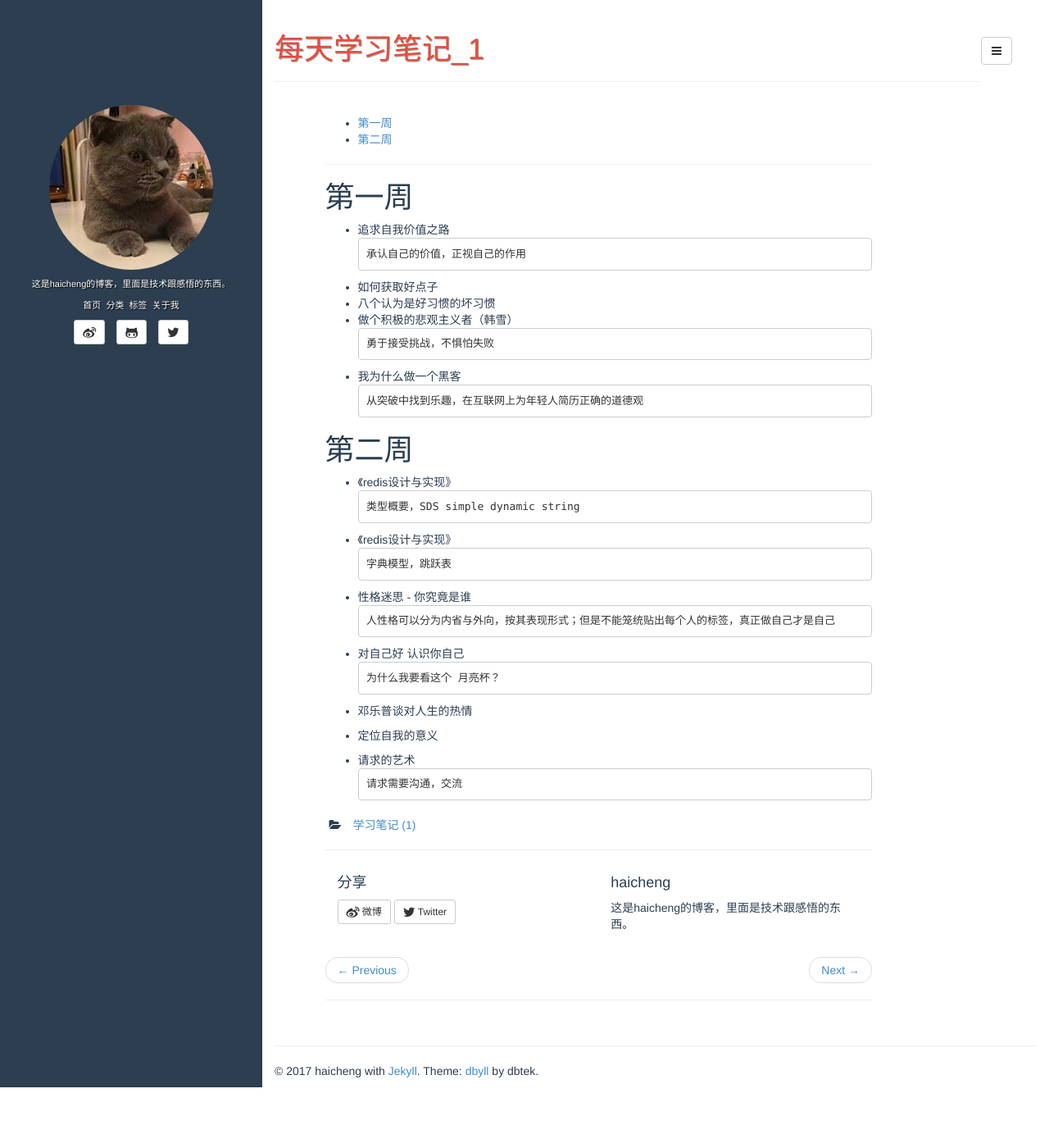
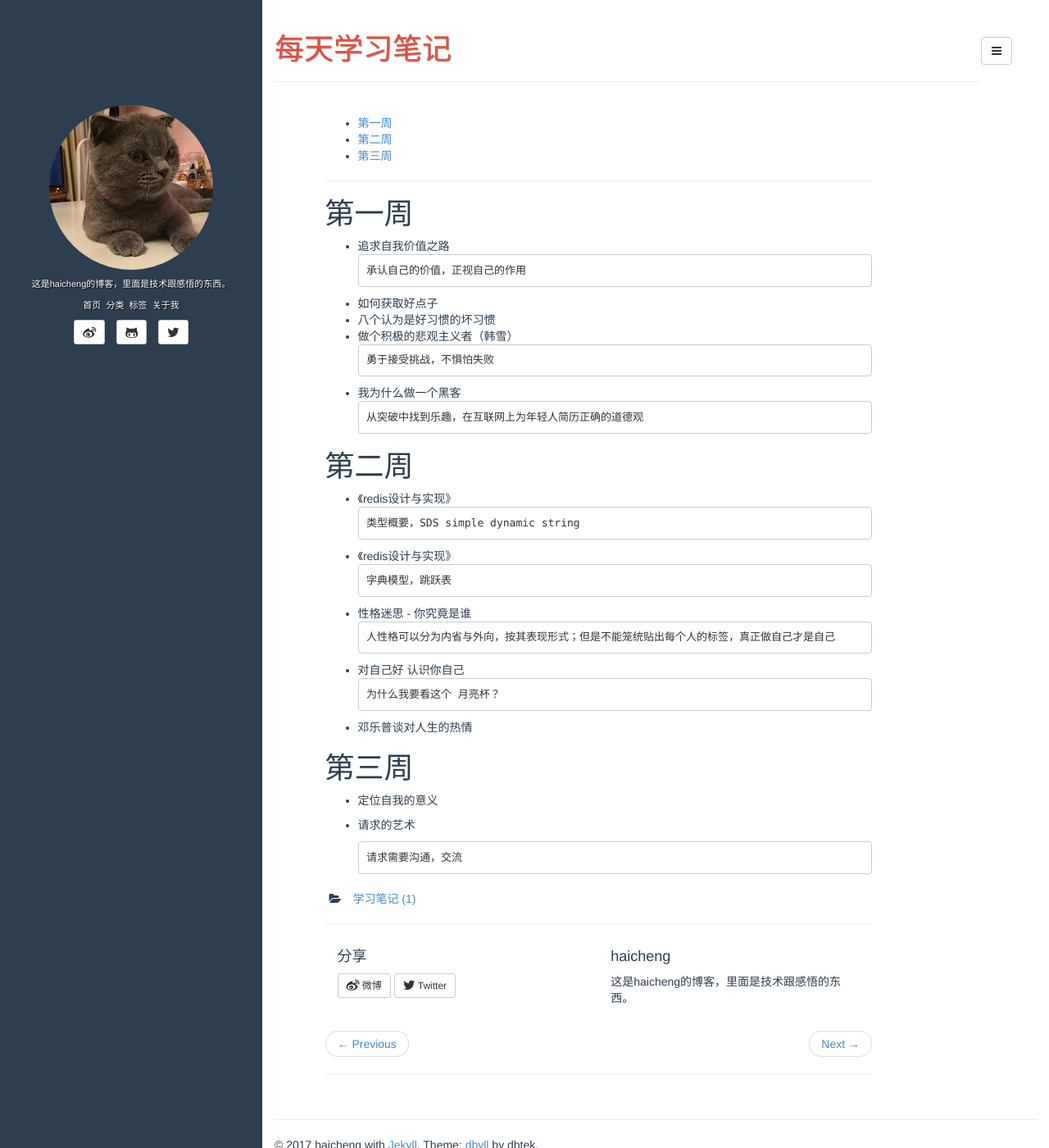
Before and after one commit to chchmlml/chchmlml.github.io, a Jekyll site: the page built from _posts/2017-08-01-everyday-learn.md, in a window 1280 px wide and 1400 px high. Shown: the whole window at 82% size. Built offline with Jekyll 4.4.1, drawn with Linux system fonts in a browser that asks for light colours.

Commit message:
add blog upgrade

````diff
--- a/_posts/2017-08-01-everyday-learn.md
+++ b/_posts/2017-08-01-everyday-learn.md
@@ -1,6 +1,6 @@
 ---
 layout: post
-title: '每天学习笔记_1'
+title: '每天学习笔记'
 date: '2017-08-01 13:13:26'
 image: '/styles/images/'
 description: '我的每天学习笔记，做个日记记录点滴'
@@ -49,6 +49,7 @@
 ```
 - 邓乐普谈对人生的热情
 
+# 第三周
 - 定位自我的意义
 
 
````
